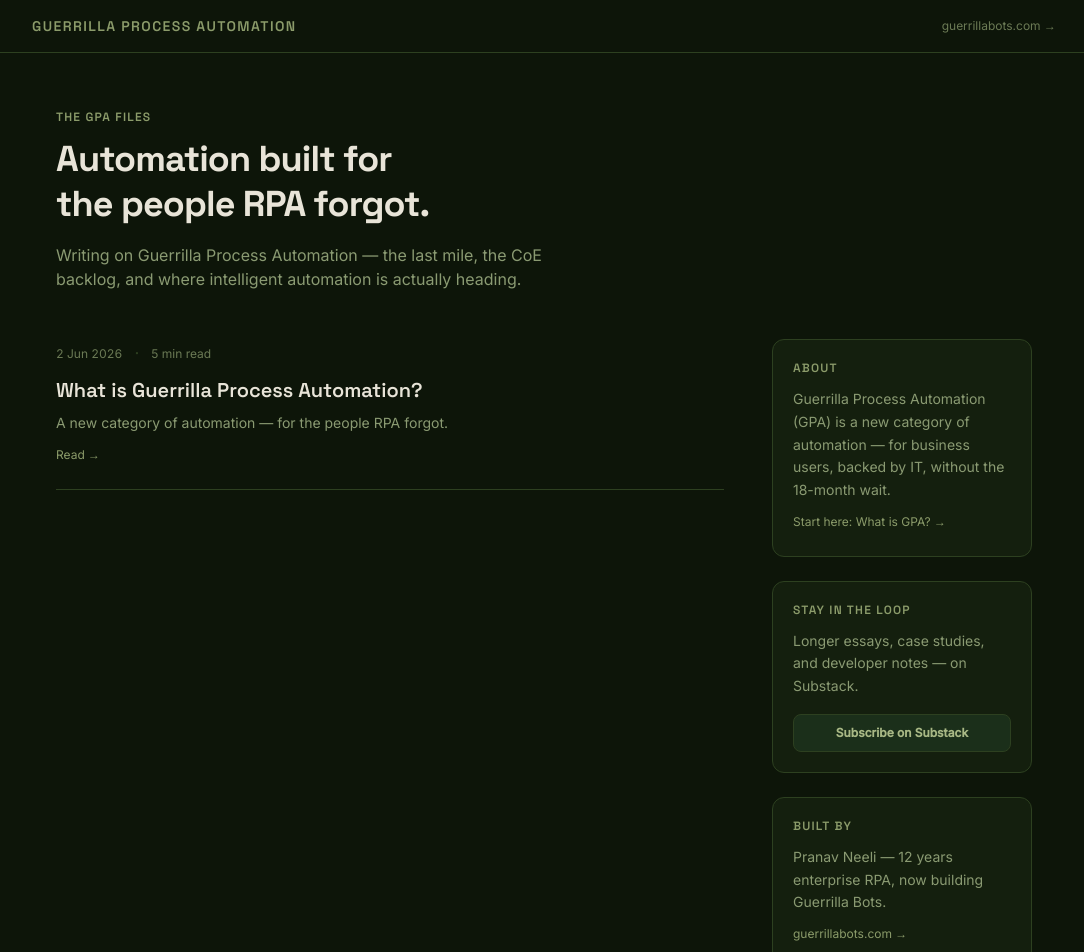
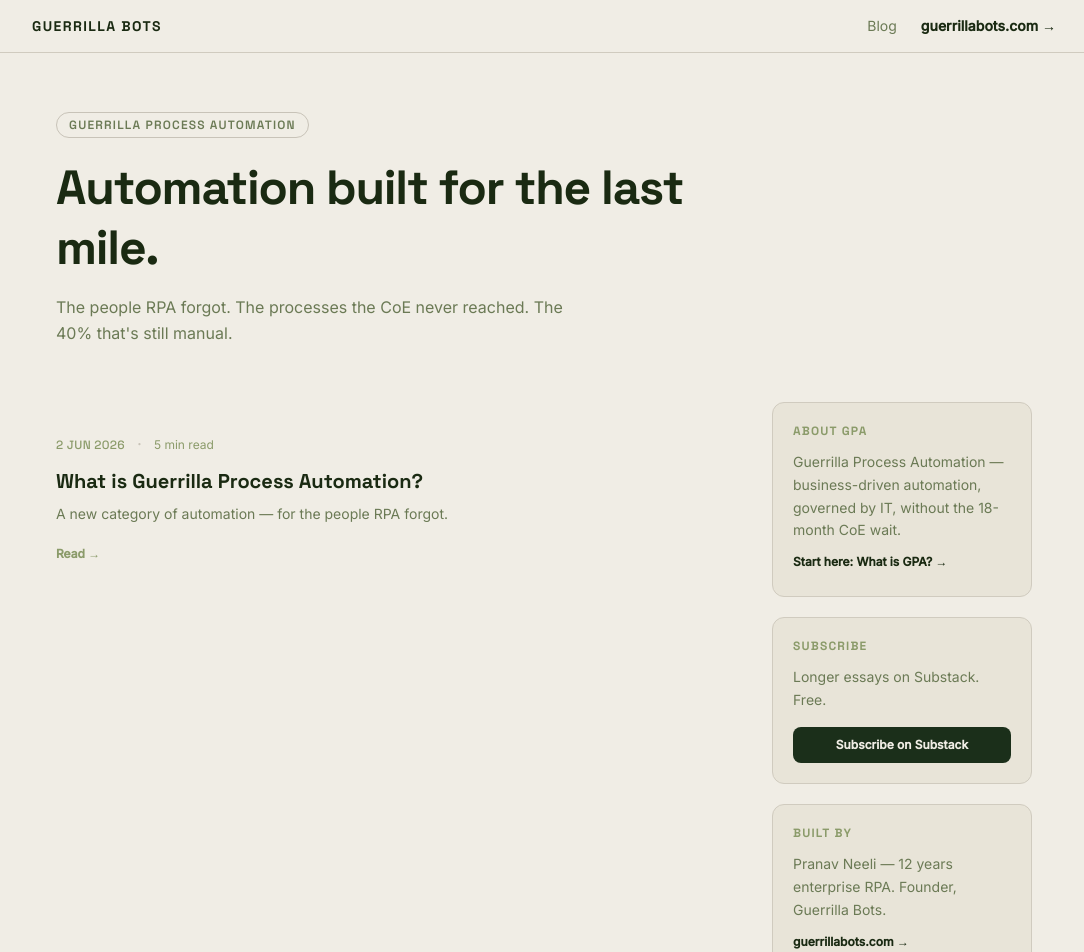
Before and after one commit to GuerrillaBots/gpa-blog, a Next.js app: page / in a window 1280 px wide. Shown: the top 952 px of the page, without its empty margins (96-1180 px from the left). Built offline with nearby package versions, Linux system fonts and the light colour scheme.

Commit message:
Light mode: cream bg, dark green type, matching brand palette

```diff
--- a/app/blog/[slug]/page.tsx
+++ b/app/blog/[slug]/page.tsx
@@ -19,11 +19,7 @@ export async function generateMetadata({ params }: { params: Promise<{ slug: str
 export default async function BlogPost({ params }: { params: Promise<{ slug: string }> }) {
   const { slug } = await params;
   let post;
-  try {
-    post = getPost(slug);
-  } catch {
-    notFound();
-  }
+  try { post = getPost(slug); } catch { notFound(); }
 
   return (
     <div className="mx-auto max-w-5xl px-6 py-14">
@@ -31,39 +27,45 @@ export default async function BlogPost({ params }: { params: Promise<{ slug: str
 
         {/* Article */}
         <article>
-          {/* Back */}
-          <a
-            href="/"
-            className="inline-block mb-8 text-xs text-[#6b7a55] hover:text-[#8b9b6a] transition-colors"
-          >
+          <a href="/" className="inline-block mb-8 text-xs font-semibold text-[#8b9b6a] hover:text-[#1a2a12] transition-colors">
             ← All posts
           </a>
 
-          {/* Header */}
-          <div className="mb-10">
-            <div className="flex items-center gap-3 mb-4 text-xs text-[#6b7a55]">
-              <time>
-                {new Date(post.date).toLocaleDateString("en-IN", {
-                  day: "numeric",
-                  month: "long",
-                  year: "numeric",
-                })}
-              </time>
-              <span className="text-[#2d4020]">·</span>
-              <span>{post.readTime} min read</span>
-              <span className="text-[#2d4020]">·</span>
-              <ViewCounter slug={slug} />
+          {/* Tag + meta */}
+          <div className="flex items-center gap-3 mb-4">
+            <div className="inline-flex items-center border border-[#c8c3b8] rounded-full px-3 py-0.5">
+              <span
+                style={{ fontFamily: "'Space Grotesk', sans-serif" }}
+                className="text-xs font-semibold tracking-widest uppercase text-[#8b9b6a]"
+              >
+                GPA Files
+              </span>
             </div>
+          </div>
 
-            <h1
-              style={{ fontFamily: "'Space Grotesk', sans-serif" }}
-              className="text-3xl font-bold leading-tight text-[#e8e4d8] tracking-tight mb-4"
-            >
-              {post.title}
-            </h1>
-            <p className="text-[#8a9a72] text-base leading-relaxed">{post.excerpt}</p>
-            <div className="mt-6 h-px bg-[#2d4020]" />
+          {/* Title */}
+          <h1
+            style={{ fontFamily: "'Space Grotesk', sans-serif" }}
+            className="text-3xl sm:text-4xl font-bold leading-tight text-[#1a2a12] tracking-tight mb-4"
+          >
+            {post.title}
+          </h1>
+          <p className="text-[#6b7a55] text-base leading-relaxed mb-4">{post.excerpt}</p>
+
+          {/* Meta row */}
+          <div className="flex items-center gap-3 text-xs text-[#8b9b6a] mb-2">
+            <time>
+              {new Date(post.date).toLocaleDateString("en-IN", {
+                day: "numeric", month: "long", year: "numeric",
+              })}
+            </time>
+            <span className="text-[#c8c3b8]">·</span>
+            <span>{post.readTime} min read</span>
+            <span className="text-[#c8c3b8]">·</span>
+            <ViewCounter slug={slug} />
           </div>
+
+          <div className="h-px bg-[#d0cbbf] mb-6" />
 
           {/* Author */}
           <AuthorBadge />
@@ -88,13 +90,13 @@ export default async function BlogPost({ params }: { params: Promise<{ slug: str
           </div>
 
           {/* Footer */}
-          <div className="mt-14 pt-6 border-t border-[#2d4020] flex items-center justify-between">
-            <a href="/" className="text-sm text-[#6b7a55] hover:text-[#8b9b6a] transition-colors">
+          <div className="mt-14 pt-6 border-t border-[#d0cbbf] flex items-center justify-between">
+            <a href="/" className="text-sm font-semibold text-[#8b9b6a] hover:text-[#1a2a12] transition-colors">
               ← All posts
             </a>
             <a
               href="https://guerrillabots.com"
-              className="text-sm text-[#6b7a55] hover:text-[#8b9b6a] transition-colors"
+              className="text-sm font-semibold text-[#8b9b6a] hover:text-[#1a2a12] transition-colors"
             >
               guerrillabots.com →
             </a>
@@ -102,41 +104,39 @@ export default async function BlogPost({ params }: { params: Promise<{ slug: str
         </article>
 
         {/* Sidebar */}
-        <aside className="hidden lg:flex flex-col gap-5 pt-14">
+        <aside className="hidden lg:flex flex-col gap-5 pt-16">
           <div className="sticky top-8 flex flex-col gap-5">
-            <div className="rounded-xl border border-[#2d4020] bg-[#141f0e] p-4">
+            <div className="rounded-xl border border-[#d0cbbf] bg-[#e8e4d8] p-4">
               <p
                 style={{ fontFamily: "'Space Grotesk', sans-serif" }}
-                className="text-xs font-semibold tracking-widest uppercase text-[#8b9b6a] mb-3"
+                className="text-xs font-bold tracking-widest uppercase text-[#8b9b6a] mb-3"
               >
                 About GPA
               </p>
-              <p className="text-xs text-[#8a9a72] leading-relaxed">
-                Guerrilla Process Automation — business-driven automation, governed by IT, without the 18-month wait.
+              <p className="text-xs text-[#6b7a55] leading-relaxed">
+                Business-driven automation, governed by IT, without the 18-month wait.
               </p>
               <a
                 href="https://guerrillabots.com"
-                className="mt-3 inline-block text-xs text-[#8b9b6a] hover:text-[#c8d94b] transition-colors"
+                className="mt-3 inline-block text-xs font-semibold text-[#1a2a12] hover:text-[#5a7a3a] transition-colors"
               >
                 Learn more →
               </a>
             </div>
 
-            <div className="rounded-xl border border-[#2d4020] bg-[#141f0e] p-4">
+            <div className="rounded-xl border border-[#d0cbbf] bg-[#e8e4d8] p-4">
               <p
                 style={{ fontFamily: "'Space Grotesk', sans-serif" }}
-                className="text-xs font-semibold tracking-widest uppercase text-[#8b9b6a] mb-3"
+                className="text-xs font-bold tracking-widest uppercase text-[#8b9b6a] mb-3"
               >
                 Subscribe
               </p>
-              <p className="text-xs text-[#8a9a72] leading-relaxed mb-3">
-                Longer essays on Substack. Free.
-              </p>
+              <p className="text-xs text-[#6b7a55] leading-relaxed mb-3">Longer essays. Free.</p>
               <a
                 href="https://guerrillabots.substack.com"
                 target="_blank"
                 rel="noopener noreferrer"
-                className="block text-center text-xs font-semibold py-2 px-3 rounded-lg bg-[#1b2f1a] border border-[#2d4020] text-[#a8b885] hover:border-[#8b9b6a] hover:text-[#c8d94b] transition-all"
+                className="block text-center text-xs font-bold py-2 px-3 rounded-lg bg-[#1b2f1a] text-[#f0ede5] hover:bg-[#243d22] transition-colors"
               >
                 Substack →
               </a>
--- a/app/globals.css
+++ b/app/globals.css
@@ -2,21 +2,23 @@
 @import "tailwindcss";
 
 :root {
-  --bg: #0d1509;
-  --surface: #141f0e;
-  --border: #2d4020;
+  --bg: #f0ede5;
+  --bg-card: #e8e4d8;
+  --bg-tag: #e2ddd4;
+  --border: #d0cbbf;
+  --text-head: #1a2a12;
+  --text-body: #2e3a20;
+  --text-muted: #6b7a55;
   --sage: #8b9b6a;
-  --sage-light: #a8b885;
   --military: #1b2f1a;
-  --cream: #e8e4d8;
-  --muted: #8a9a72;
-  --muted-dim: #6b7a55;
-  --accent: #c8d94b;
+  --military-hover: #243d22;
+  --cream: #f5f0e8;
+  --accent: #5a7a3a;
 }
 
 body {
   background: var(--bg);
-  color: var(--cream);
+  color: var(--text-body);
   font-family: "Inter", sans-serif;
   font-size: 17px;
   line-height: 1.75;
@@ -25,20 +27,21 @@ body {
 
 h1, h2, h3, h4 {
   font-family: "Space Grotesk", sans-serif;
-  color: var(--cream);
+  color: var(--text-head);
 }
 
+/* Blog prose */
 .prose p {
   margin-bottom: 1.5rem;
-  color: #d4d0c4;
+  color: #3a4a28;
 }
 
 .prose h2 {
   font-size: 1.2rem;
-  font-weight: 600;
+  font-weight: 700;
   margin-top: 2.5rem;
   margin-bottom: 0.75rem;
-  color: var(--cream);
+  color: var(--text-head);
   letter-spacing: -0.01em;
 }
 
@@ -47,18 +50,21 @@ h1, h2, h3, h4 {
   padding-left: 1.25rem;
   margin: 2rem 0;
   font-size: 1.05rem;
-  color: var(--sage-light);
+  color: var(--military);
   font-style: italic;
+  background: var(--bg-card);
+  padding: 1rem 1.25rem;
+  border-radius: 0 0.5rem 0.5rem 0;
 }
 
 .prose a {
-  color: var(--sage-light);
+  color: var(--accent);
   text-decoration: underline;
   text-underline-offset: 3px;
 }
 
 .prose strong {
-  color: var(--cream);
+  color: var(--text-head);
   font-weight: 600;
 }
 
--- a/app/layout.tsx
+++ b/app/layout.tsx
@@ -5,39 +5,51 @@ export const metadata: Metadata = {
   title: "Guerrilla Process Automation — The GPA Blog",
   description:
     "Category-defining writing on GPA, automation's last mile, and the future of intelligent automation CoEs.",
-  openGraph: {
-    siteName: "Guerrilla Bots",
-    type: "website",
-  },
+  openGraph: { siteName: "Guerrilla Bots", type: "website" },
 };
 
 export default function RootLayout({ children }: { children: React.ReactNode }) {
   return (
     <html lang="en" className="h-full">
-      <body className="min-h-full flex flex-col bg-[#0d1509] text-[#e8e4d8]">
-        <header className="border-b border-[#2d4020] px-6 py-4">
+      <body className="min-h-full flex flex-col bg-[#f0ede5] text-[#2e3a20]">
+        <header className="border-b border-[#d0cbbf] bg-[#f0ede5] px-6 py-4">
           <div className="mx-auto max-w-5xl flex items-center justify-between">
             <a
               href="/"
               style={{ fontFamily: "'Space Grotesk', sans-serif" }}
-              className="text-sm font-semibold tracking-widest text-[#8b9b6a] uppercase"
+              className="text-sm font-bold tracking-widest text-[#1a2a12] uppercase"
             >
-              Guerrilla Process Automation
+              Guerrilla Bots
+            </a>
+            <nav className="flex items-center gap-6">
+              <a href="/" className="text-sm text-[#6b7a55] hover:text-[#1a2a12] transition-colors">
+                Blog
               </a>
               <a
                 href="https://guerrillabots.com"
-              className="text-xs text-[#6b7a55] hover:text-[#8b9b6a] transition-colors"
+                target="_blank"
+                rel="noopener noreferrer"
+                className="text-sm font-semibold text-[#1a2a12] hover:text-[#1b2f1a] transition-colors"
               >
                 guerrillabots.com →
               </a>
+            </nav>
           </div>
         </header>
 
         <main className="flex-1">{children}</main>
 
-        <footer className="border-t border-[#2d4020] px-6 py-6 mt-16">
-          <div className="mx-auto max-w-5xl text-xs text-[#4a5a35]">
+        <footer className="border-t border-[#d0cbbf] px-6 py-6 mt-16 bg-[#e8e4d8]">
+          <div className="mx-auto max-w-5xl flex items-center justify-between">
+            <span className="text-xs text-[#6b7a55]">
               © {new Date().getFullYear()} Guerrilla Bots. Built for the last mile.
+            </span>
+            <a
+              href="https://guerrillabots.com"
+              className="text-xs text-[#8b9b6a] hover:text-[#1a2a12] transition-colors"
+            >
+              guerrillabots.com
+            </a>
           </div>
         </footer>
       </body>
--- a/app/page.tsx
+++ b/app/page.tsx
@@ -7,126 +7,128 @@ export default function Home() {
   return (
     <div className="mx-auto max-w-5xl px-6 py-14">
       {/* Hero */}
-      <div className="mb-12">
-        <p
-          style={{ fontFamily: "'Space Grotesk', sans-serif" }}
-          className="text-xs font-semibold tracking-widest uppercase text-[#8b9b6a] mb-3"
-        >
-          The GPA Files
-        </p>
+      <div className="mb-14">
+        <div className="inline-flex items-center border border-[#c8c3b8] rounded-full px-3 py-1 mb-5">
+          <span
+            style={{ fontFamily: "'Space Grotesk', sans-serif" }}
+            className="text-xs font-semibold tracking-widest uppercase text-[#6b7a55]"
+          >
+            Guerrilla Process Automation
+          </span>
+        </div>
         <h1
           style={{ fontFamily: "'Space Grotesk', sans-serif" }}
-          className="text-4xl font-bold tracking-tight text-[#e8e4d8] leading-tight mb-4"
+          className="text-4xl sm:text-5xl font-bold tracking-tight text-[#1a2a12] leading-tight mb-4 max-w-2xl"
         >
-          Automation built for<br className="hidden sm:block" /> the people RPA forgot.
+          Automation built for the last mile.
         </h1>
-        <p className="text-[#8a9a72] text-base max-w-lg">
-          Writing on Guerrilla Process Automation — the last mile, the CoE backlog, and where intelligent automation is actually heading.
+        <p className="text-[#6b7a55] text-base max-w-lg leading-relaxed">
+          The people RPA forgot. The processes the CoE never reached. The 40% that's still manual.
         </p>
       </div>
 
-      {/* Two-column on desktop */}
+      {/* Two-column */}
       <div className="grid grid-cols-1 lg:grid-cols-[1fr_260px] gap-12">
 
         {/* Posts */}
-        <div className="flex flex-col gap-9">
-          {posts.map((post) => (
+        <div className="flex flex-col gap-0">
+          {posts.map((post, i) => (
             <article key={post.slug} className="group">
-              <Link href={`/blog/${post.slug}`} className="block">
+              <Link href={`/blog/${post.slug}`} className="block py-7">
                 <div className="flex items-center gap-3 mb-2">
-                  <time className="text-xs text-[#6b7a55] tabular-nums">
+                  <time
+                    style={{ fontFamily: "'Space Grotesk', sans-serif" }}
+                    className="text-xs font-medium text-[#8b9b6a] uppercase tracking-wide"
+                  >
                     {new Date(post.date).toLocaleDateString("en-IN", {
-                      day: "numeric",
-                      month: "short",
-                      year: "numeric",
+                      day: "numeric", month: "short", year: "numeric",
                     })}
                   </time>
-                  <span className="text-[#2d4020]">·</span>
-                  <span className="text-xs text-[#6b7a55]">{post.readTime} min read</span>
+                  <span className="text-[#c8c3b8]">·</span>
+                  <span className="text-xs text-[#8b9b6a]">{post.readTime} min read</span>
                 </div>
                 <h2
                   style={{ fontFamily: "'Space Grotesk', sans-serif" }}
-                  className="text-xl font-semibold text-[#e8e4d8] group-hover:text-[#c8d94b] transition-colors leading-snug mb-2"
+                  className="text-xl font-bold text-[#1a2a12] group-hover:text-[#1b2f1a] leading-snug mb-2 transition-colors"
                 >
                   {post.title}
                 </h2>
-                <p className="text-sm text-[#8a9a72] leading-relaxed">{post.excerpt}</p>
-                <span className="mt-3 inline-block text-xs text-[#8b9b6a] group-hover:text-[#c8d94b] transition-colors">
+                <p className="text-sm text-[#6b7a55] leading-relaxed mb-3">{post.excerpt}</p>
+                <span className="text-xs font-semibold text-[#8b9b6a] group-hover:text-[#1a2a12] transition-colors">
                   Read →
                 </span>
               </Link>
-              <div className="mt-5 h-px bg-[#2d4020]" />
+              {i < posts.length - 1 && <div className="h-px bg-[#d0cbbf]" />}
             </article>
           ))}
           {posts.length === 0 && (
-            <p className="text-[#6b7a55] text-sm">First post coming soon.</p>
+            <p className="text-[#8b9b6a] text-sm py-7">First post coming soon.</p>
           )}
         </div>
 
         {/* Sidebar */}
-        <aside className="hidden lg:flex flex-col gap-6">
+        <aside className="hidden lg:flex flex-col gap-5">
           {/* About */}
-          <div className="rounded-xl border border-[#2d4020] bg-[#141f0e] p-5">
+          <div className="rounded-xl border border-[#d0cbbf] bg-[#e8e4d8] p-5">
             <p
               style={{ fontFamily: "'Space Grotesk', sans-serif" }}
-              className="text-xs font-semibold tracking-widest uppercase text-[#8b9b6a] mb-3"
+              className="text-xs font-bold tracking-widest uppercase text-[#8b9b6a] mb-3"
             >
-              About
+              About GPA
             </p>
-            <p className="text-sm text-[#8a9a72] leading-relaxed">
-              Guerrilla Process Automation (GPA) is a new category of automation — for business users, backed by IT, without the 18-month wait.
+            <p className="text-sm text-[#6b7a55] leading-relaxed">
+              Guerrilla Process Automation — business-driven automation, governed by IT, without the 18-month CoE wait.
             </p>
             <a
               href="/blog/what-is-gpa"
-              className="mt-3 inline-block text-xs text-[#8b9b6a] hover:text-[#c8d94b] transition-colors"
+              className="mt-3 inline-block text-xs font-semibold text-[#1a2a12] hover:text-[#5a7a3a] transition-colors"
             >
               Start here: What is GPA? →
             </a>
           </div>
 
           {/* Subscribe */}
-          <div className="rounded-xl border border-[#2d4020] bg-[#141f0e] p-5">
+          <div className="rounded-xl border border-[#d0cbbf] bg-[#e8e4d8] p-5">
             <p
               style={{ fontFamily: "'Space Grotesk', sans-serif" }}
-              className="text-xs font-semibold tracking-widest uppercase text-[#8b9b6a] mb-3"
+              className="text-xs font-bold tracking-widest uppercase text-[#8b9b6a] mb-3"
             >
-              Stay in the loop
+              Subscribe
             </p>
-            <p className="text-sm text-[#8a9a72] leading-relaxed mb-4">
-              Longer essays, case studies, and developer notes — on Substack.
+            <p className="text-sm text-[#6b7a55] leading-relaxed mb-4">
+              Longer essays on Substack. Free.
             </p>
             <a
               href="https://guerrillabots.substack.com"
               target="_blank"
               rel="noopener noreferrer"
-              className="block text-center text-xs font-semibold py-2.5 px-4 rounded-lg bg-[#1b2f1a] border border-[#2d4020] text-[#a8b885] hover:border-[#8b9b6a] hover:text-[#c8d94b] transition-all"
+              className="block text-center text-xs font-bold py-2.5 px-4 rounded-lg bg-[#1b2f1a] text-[#f0ede5] hover:bg-[#243d22] transition-colors"
             >
               Subscribe on Substack
             </a>
           </div>
 
           {/* Built by */}
-          <div className="rounded-xl border border-[#2d4020] bg-[#141f0e] p-5">
+          <div className="rounded-xl border border-[#d0cbbf] bg-[#e8e4d8] p-5">
             <p
               style={{ fontFamily: "'Space Grotesk', sans-serif" }}
-              className="text-xs font-semibold tracking-widest uppercase text-[#8b9b6a] mb-3"
+              className="text-xs font-bold tracking-widest uppercase text-[#8b9b6a] mb-3"
             >
               Built by
             </p>
-            <p className="text-sm text-[#8a9a72] leading-relaxed">
-              Pranav Neeli — 12 years enterprise RPA, now building Guerrilla Bots.
+            <p className="text-sm text-[#6b7a55] leading-relaxed">
+              Pranav Neeli — 12 years enterprise RPA. Founder, Guerrilla Bots.
             </p>
             <a
               href="https://guerrillabots.com"
               target="_blank"
               rel="noopener noreferrer"
-              className="mt-3 inline-block text-xs text-[#8b9b6a] hover:text-[#c8d94b] transition-colors"
+              className="mt-3 inline-block text-xs font-semibold text-[#1a2a12] hover:text-[#5a7a3a] transition-colors"
             >
               guerrillabots.com →
             </a>
           </div>
         </aside>
-
       </div>
     </div>
   );
--- a/components/ViewCounter.tsx
+++ b/components/ViewCounter.tsx
@@ -12,7 +12,7 @@ export default function ViewCounter({ slug }: { slug: string }) {
 
   if (views === null) return null;
   return (
-    <span className="text-sm text-[#6b7a5a]">
+    <span className="text-xs text-[#8b9b6a]">
       {views.toLocaleString()} {views === 1 ? "view" : "views"}
     </span>
   );
```
Also changed, not shown: components/AuthorBadge.tsx (+7 -5 lines), components/ReactionToast.tsx (+6 -23 lines). Lines whose indentation alone changed are shown as unchanged.
